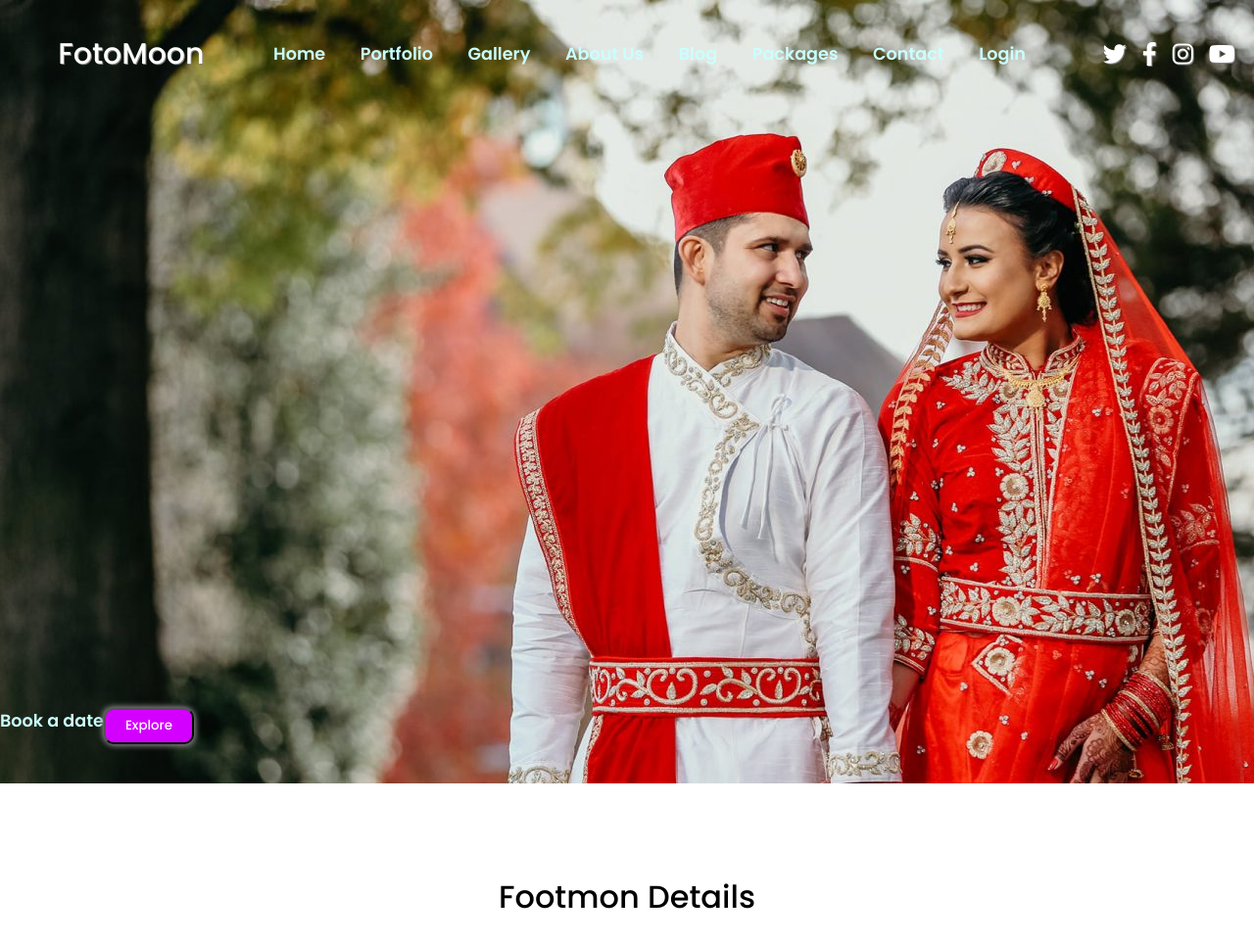
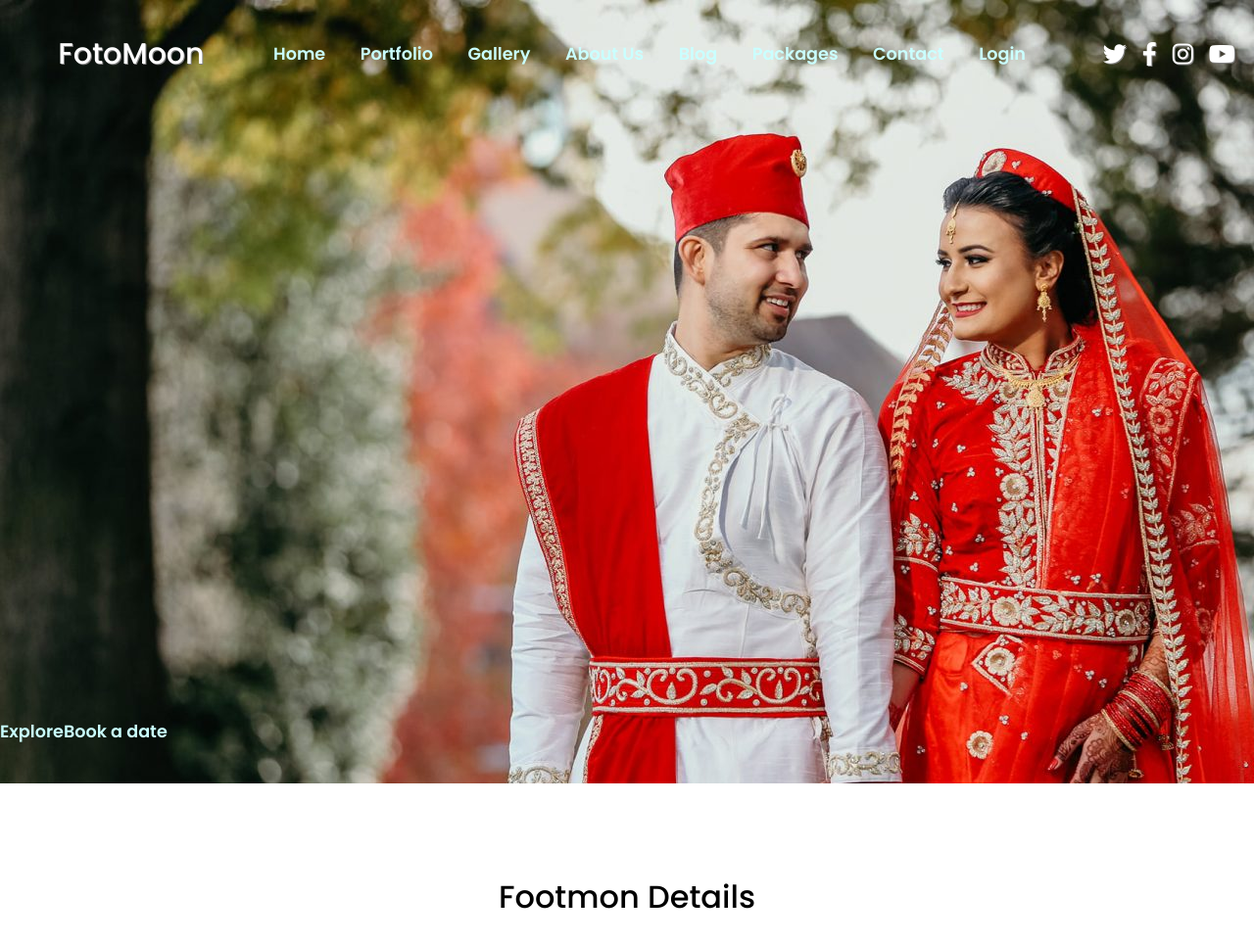
Before and after one commit to achyutrimal4/fotomoon, a Django app: page / in a window 1280 px wide; the page is wider, and only the part inside the window is pictured. Shown: the top 964 px of that part at 98% size. Run offline with Django 4.2, Linux system fonts and the light colour scheme; data comes from the database, SQL or seed files in the repository.

Commit message:
before pull

```diff
--- a/gallery/templates/gallery/home.html
+++ b/gallery/templates/gallery/home.html
@@ -13,8 +13,8 @@
 
 <div class="landing-section">
     <div class="button-section">
-        <a href="{% url 'bookings' %}">Book a date</a>
-        <button type="submit" id="explore">Explore</button>
+        <a href="#details" class="explore">Explore</a>
+        <a href="" class="book">Book a date</a>
     </div>
 </div>
 
```
